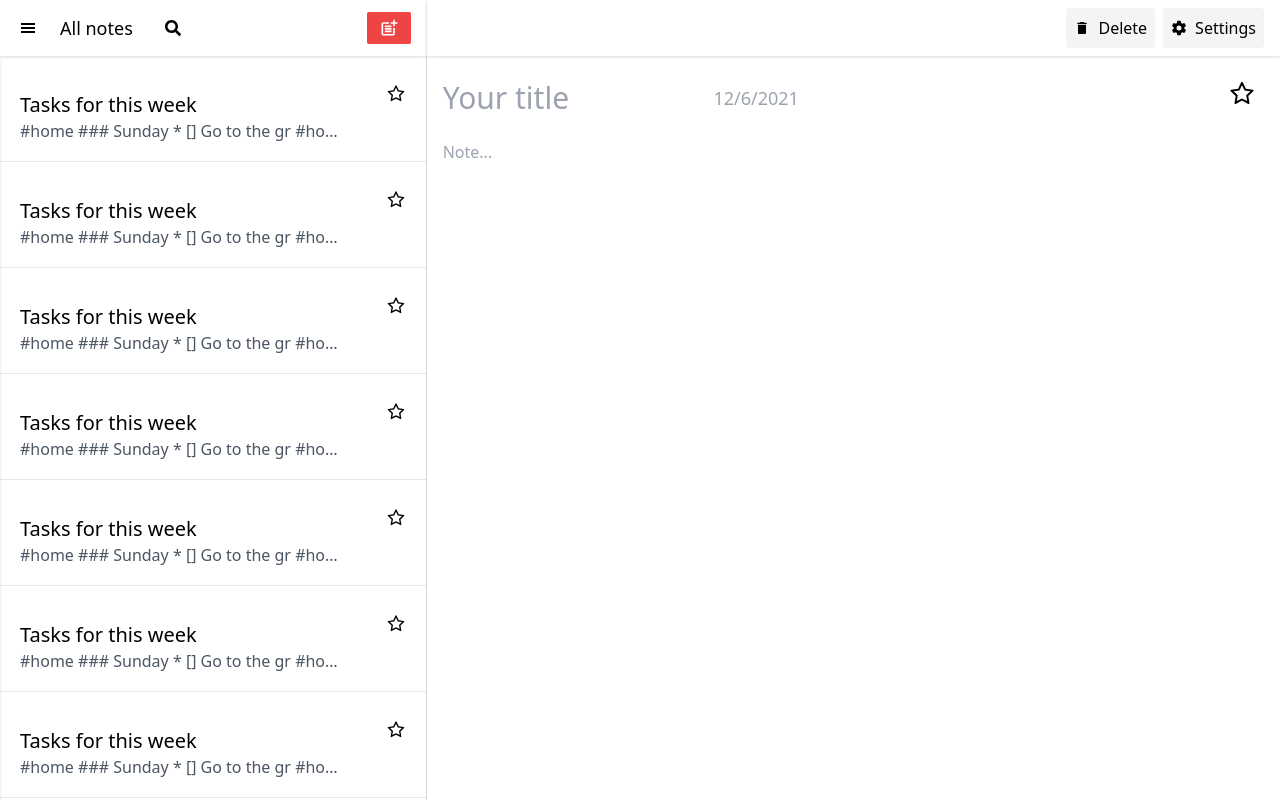
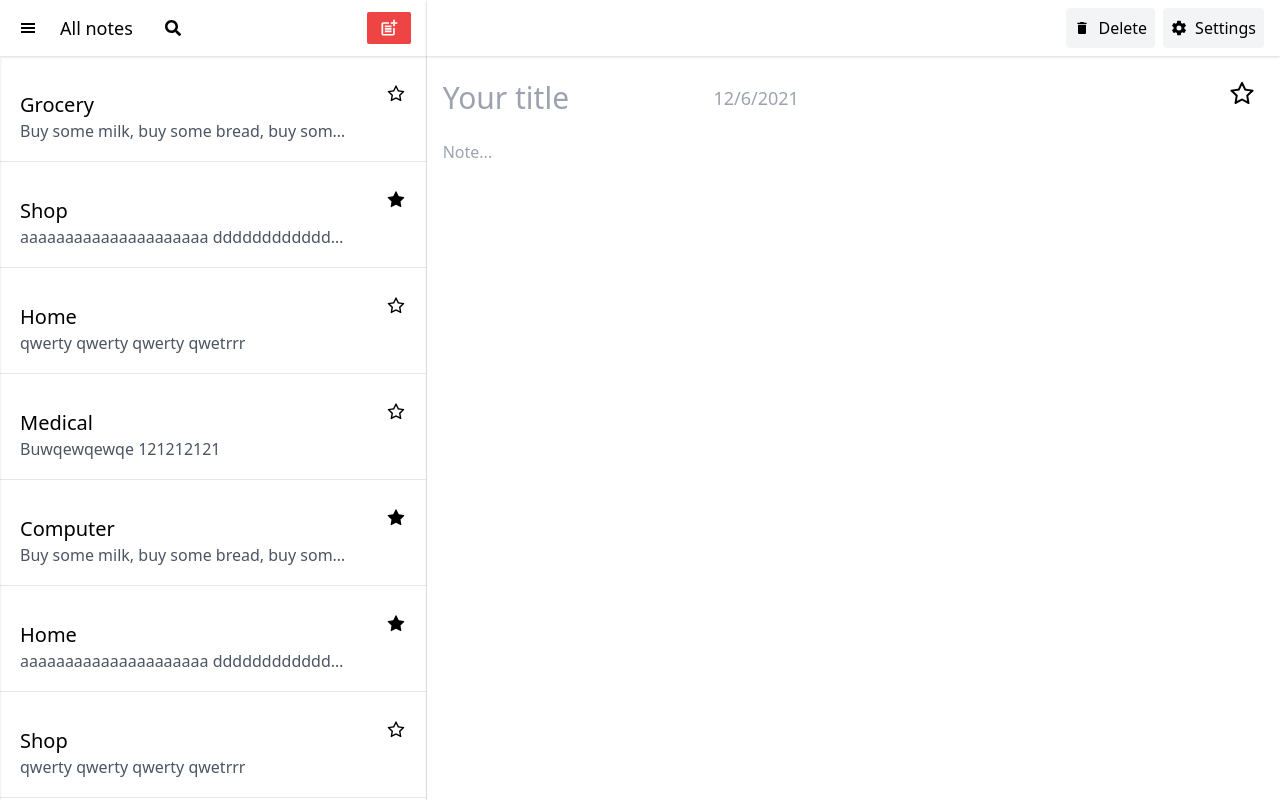
Before and after one commit to viktorfilyk4/react-notes-app, a React (Create React App) app: page / in a window 1280 px wide. Built offline with nearby package versions, Linux system fonts and the light colour scheme.

Commit message:
Clicking on particular folder changes list of viewable notes

```diff
--- a/src/App.js
+++ b/src/App.js
@@ -8,21 +8,26 @@ import NoteNavbar from "./components/NoteNavbar";
 import RightSectionContainer from "./components/RightSectionContainer";
 import LeftSectionContainer from "./components/LeftSectionContainer";
 import { useState } from "react";
-import { LayoutContext } from "./context";
+import { LayoutContext, NotesContext, FoldersContext } from "./context";
 
 function App() {
   const [isNoteWindowOpen, setNoteWindowOpen] = useState(false);
   const [isFoldersSectionOpen, setFoldersSectionOpen] = useState(false);
+  const [showOnlyFavoriteNotes, setShowOnlyFavoriteNotes] = useState(false);
 
   return (
     <LayoutContext.Provider value={[isNoteWindowOpen, setNoteWindowOpen]}>
       <Layout>
         <LeftSectionContainer>
-          <Navbar {...{ isFoldersSectionOpen, setFoldersSectionOpen }} />
-          <ListSectionsContainer>
-            <FoldersListSection {...{ isFoldersSectionOpen }} />
-            <NotesListSection />
-          </ListSectionsContainer>
+          <NotesContext.Provider value={[showOnlyFavoriteNotes, setShowOnlyFavoriteNotes]}>
+            <FoldersContext.Provider value={[isFoldersSectionOpen, setFoldersSectionOpen]}>
+              <Navbar />
+              <ListSectionsContainer>
+                <FoldersListSection />
+                <NotesListSection />
+              </ListSectionsContainer>
+            </FoldersContext.Provider>
+          </NotesContext.Provider>
         </LeftSectionContainer>
 
         <RightSectionContainer>
--- a/src/components/FoldersListItem.jsx
+++ b/src/components/FoldersListItem.jsx
@@ -1,8 +1,21 @@
-import React from "react";
+import React, { useContext } from "react";
+import { NotesContext, FoldersContext } from "../context";
 
 export default function FoldersListItem({ IconComponent, title }) {
+  const [, setShowOnlyFavoriteNotes] = useContext(NotesContext);
+  const [isFoldersSectionOpen, setFoldersSectionOpen] = useContext(FoldersContext);
+
+  const handleClick = (title) => {
+    console.log("CLick on folder", title);
+    setShowOnlyFavoriteNotes(title === "Favorites" ? true : false);
+    setFoldersSectionOpen(!isFoldersSectionOpen);
+  };
+
   return (
-    <button className="flex items-center justify-start w-full gap-4 px-6 py-4 transition-all border-b border-gray-200 hover:bg-teal-600 hover:text-white">
+    <button
+      className="flex items-center justify-start w-full gap-4 px-6 py-4 transition-all border-b border-gray-200 hover:bg-teal-600 hover:text-white"
+      onClick={() => handleClick(title)}
+    >
       {IconComponent}
       <h3 className="">{title}</h3>
     </button>
--- a/src/components/FoldersListSection.jsx
+++ b/src/components/FoldersListSection.jsx
@@ -1,9 +1,12 @@
-import React from "react";
+import React, {useContext} from "react";
 import { FiFolder } from "react-icons/fi";
 import { AiOutlineStar } from "react-icons/ai";
 import FoldersListItem from "./FoldersListItem";
+import { FoldersContext } from "../context";
 
-function FoldersListSection({ isFoldersSectionOpen }) {
+function FoldersListSection({}) {
+  const [isFoldersSectionOpen] = useContext(FoldersContext);
+
   return (
     <div
       className={`absolute flex flex-col items-start w-full h-full transition-all ease-out shadow duration-700 bg-white z-10 ${
--- a/src/components/Layout.jsx
+++ b/src/components/Layout.jsx
@@ -1,7 +1,6 @@
 import React from "react";
 
 export default function Layout({ children }) {
-  console.log("Layout component rendering");
   return (
     <div
       className={`relative flex w-screen h-screen overflow-hidden md:flex ${
--- a/src/components/LeftSectionContainer.jsx
+++ b/src/components/LeftSectionContainer.jsx
@@ -1,7 +1,6 @@
 import React from "react";
 
 function LeftSectionWrapper({ children }) {
-  console.log('LeftSectionWrapper is rendering');
   return <div className={`md:w-4/12 w-full ${false ? "" : ""}`}>{children}</div>;
 }
 
--- a/src/components/Navbar.jsx
+++ b/src/components/Navbar.jsx
@@ -1,14 +1,20 @@
-import React from "react";
+import React, { useContext } from "react";
 import { GiHamburgerMenu } from "react-icons/gi";
 import { FaSearch } from "react-icons/fa";
 import { MdPostAdd } from "react-icons/md";
 import { GrClose } from "react-icons/gr";
+import { FoldersContext } from "../context";
 
-function Navbar({ isFoldersSectionOpen, setFoldersSectionOpen }) {
+function Navbar({}) {
+  const [isFoldersSectionOpen, setFoldersSectionOpen] = useContext(FoldersContext);
+
   return (
     <div className="relative z-20 flex items-center justify-between w-full py-2 pl-2 pr-4 bg-white shadow">
       <div className="flex items-center space-x-4">
-        <button className="flex items-center gap-6 p-3 lg:-mr-2" onClick={() => setFoldersSectionOpen(!isFoldersSectionOpen)}>
+        <button
+          className="flex items-center gap-6 p-3 lg:-mr-2"
+          onClick={() => setFoldersSectionOpen(!isFoldersSectionOpen)}
+        >
           <GiHamburgerMenu className={false ? `hidden` : ""} />
           <GrClose className={`${!false ? "hidden" : ""}`} />
           <span className="hidden text-lg leading-4 lg:inline-block">All notes</span>
--- a/src/components/NotesListItem.jsx
+++ b/src/components/NotesListItem.jsx
@@ -3,14 +3,15 @@ import { AiOutlineStar } from "react-icons/ai";
 import { AiFillStar } from "react-icons/ai";
 import { LayoutContext } from "../context";
 
-export default function NotesListItem({}) {
-  const [isFavorite, setAsFavorite] = useState(false);
+export default function NotesListItem({ data }) {
+  const { title, text, isFavorite } = data;
+  // const [isFavorite, setAsFavorite] = useState(false);
 
   const [isNoteWindowOpen, setNoteWindowOpen] = useContext(LayoutContext);
 
   const handleFavoriteBtnClick = (e) => {
     e.stopPropagation();
-    setAsFavorite(!isFavorite);
+    // setAsFavorite(!isFavorite);
   };
 
   return (
@@ -19,9 +20,9 @@ export default function NotesListItem({}) {
       onClick={() => setNoteWindowOpen(!isNoteWindowOpen)}
     >
       <div className="w-11/12 text-left">
-        <h4 className="text-xl font-medium group-hover:text-white">Tasks for this week</h4>
+        <h4 className="text-xl font-medium group-hover:text-white">{title}</h4>
         <p className="inline-block w-11/12 overflow-hidden text-gray-600 whitespace-nowrap overflow-ellipsis hover:text-current group-hover:text-white">
-          #home ### Sunday * [] Go to the gr #home ### Sunday * [] Go to the gr
+          {text}
         </p>
       </div>
       <div className="flex justify-end w-1/12">
--- a/src/components/NotesListSection.jsx
+++ b/src/components/NotesListSection.jsx
@@ -1,24 +1,24 @@
-import React, { useState } from "react";
+import React, { useState, useEffect, useContext } from "react";
 import NotesListItem from "./NotesListItem";
+import { NotesContext, FoldersContext } from "../context";
 
 function NotesListSection() {
-  const [state, setstate] = useState(false);
+  const [notes, setNotes] = useState([]);
+  const [showOnlyFavoriteNotes] = useContext(NotesContext);
+  // const [isFoldersSectionOpen] = useContext(FoldersContext);
+
+  useEffect(() => {
+    console.log("useEffect");
+    async function fetchNotes() {
+      const notesList = await (await import("../notes")).default;
+      setNotes(showOnlyFavoriteNotes ? notesList.filter((note) => note.isFavorite) : notesList);
+    }
+    fetchNotes();
+  }, [showOnlyFavoriteNotes]);
 
   return (
-    <div
-      className={`h-full overflow-y-scroll pb-20 ${
-        false ? "opacity-50 bg-grey-800" : ""
-      }`}
-    >
-      <NotesListItem handleClick={() => {}} />
-      <NotesListItem />
-      <NotesListItem />
-      <NotesListItem />
-      <NotesListItem />
-      <NotesListItem />
-      <NotesListItem />
-      <NotesListItem />
-      <NotesListItem />
+    <div className={`h-full overflow-y-scroll pb-20 ${false ? "opacity-50 bg-grey-800" : ""}`}>
+      {notes.length > 0 && notes.map((note, idx) => <NotesListItem key={idx} data={note} />)}
     </div>
   );
 }
--- a/src/context.js
+++ b/src/context.js
@@ -1,3 +1,5 @@
 import React from "react";
 
 export const LayoutContext = React.createContext({});
+export const NotesContext = React.createContext({});
+export const FoldersContext = React.createContext({});
--- a/src/notes.js
+++ b/src/notes.js
@@ -1,6 +1,6 @@
 export default [
     { title: "Grocery", text: "Buy some milk, buy some bread, buy some jjj", dateModified: "1/22/2016", isFavorite: false, isDeleted: false },
-    { title: "Shop", text: "aaaaaaaaaaaaaaaaaaaaa dddddddddddddddddd ddddd", dateModified: "1/19/2017", isFavorite: true, isDeleted: false },
+    { title: "Shop", text: "aaaaaaaaaaaaaaaaaaaaa dddddddddddddddddd ddddd sdaddsdsdsdsdsdsdsdsdsd", dateModified: "1/19/2017", isFavorite: true, isDeleted: false },
     { title: "Home", text: "qwerty qwerty qwerty qwetrrr", dateModified: "5/22/2019", isFavorite: false, isDeleted: true },
     { title: "Medical", text: "Buwqewqewqe 121212121", dateModified: "1/19/2017", isFavorite: false, isDeleted: false },
     { title: "Computer", text: "Buy some milk, buy some bread, buy some jjj", dateModified: "1/22/2016", isFavorite: true, isDeleted: false },
```
